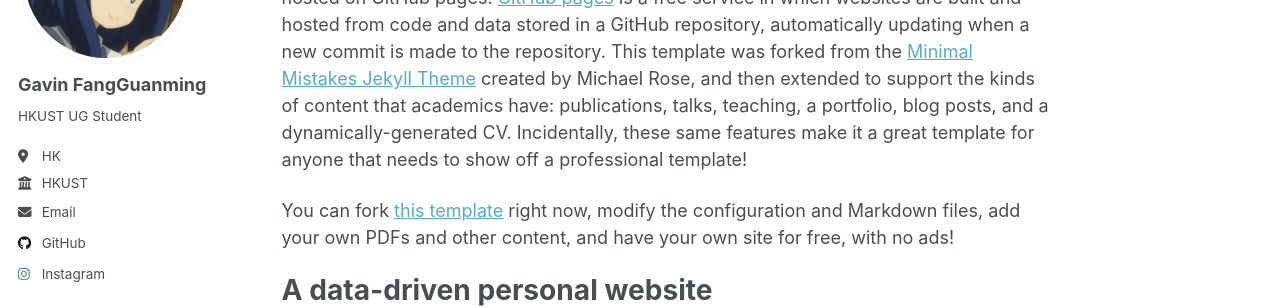
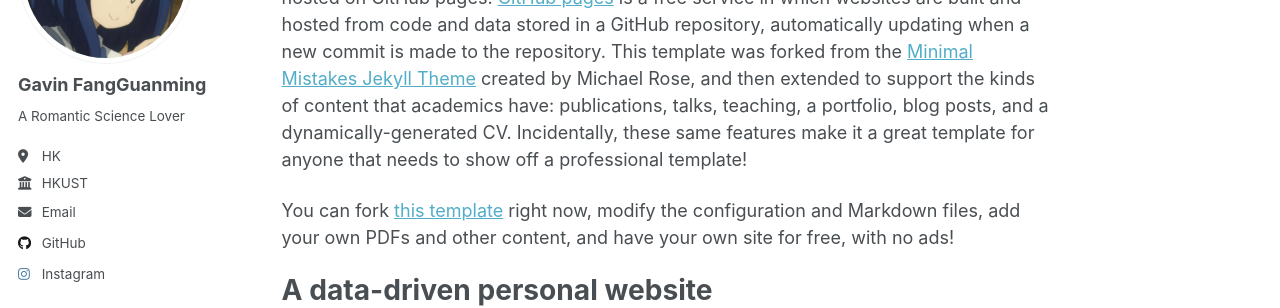
Before and after one commit to fgm0020/fgm0020.github.io, a Jekyll site: the page built from _pages/about.md, in a window 1280 px wide. Shown: the part 212-520 px from the top of the page. Built offline with Jekyll 4.4.1, drawn with Linux system fonts in a browser that asks for light colours; a script that is not in the unit is left out.

Commit message:
Update _config.yml

```diff
--- a/_config.yml
+++ b/_config.yml
@@ -25,7 +25,7 @@ author:
   avatar           : "yanami.jpg"
   name             : "Gavin FangGuanming"
   pronouns         : # example: "she/her"
-  bio              : "HKUST UG Student"
+  bio              : "A Romantic Science Lover"
   location         : "HK"
   employer         : "HKUST"
   uri              : # URL
```
